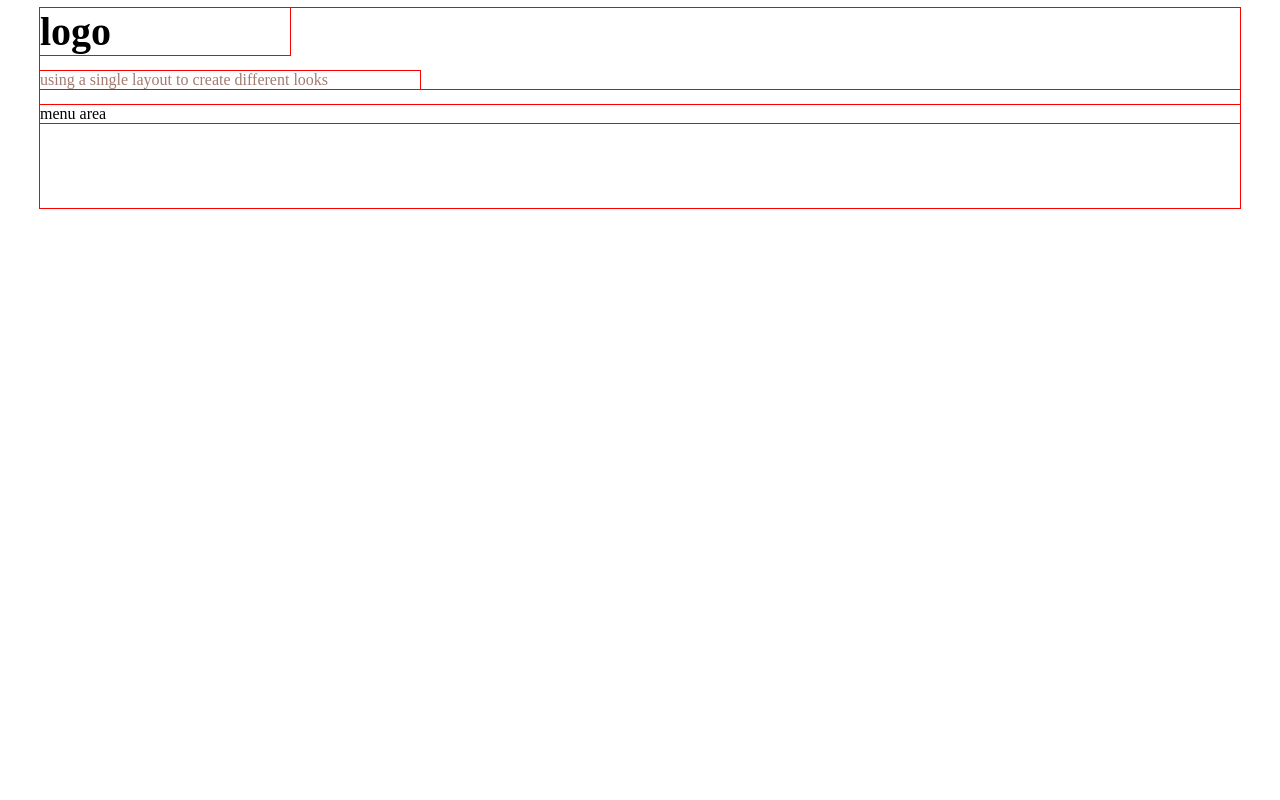
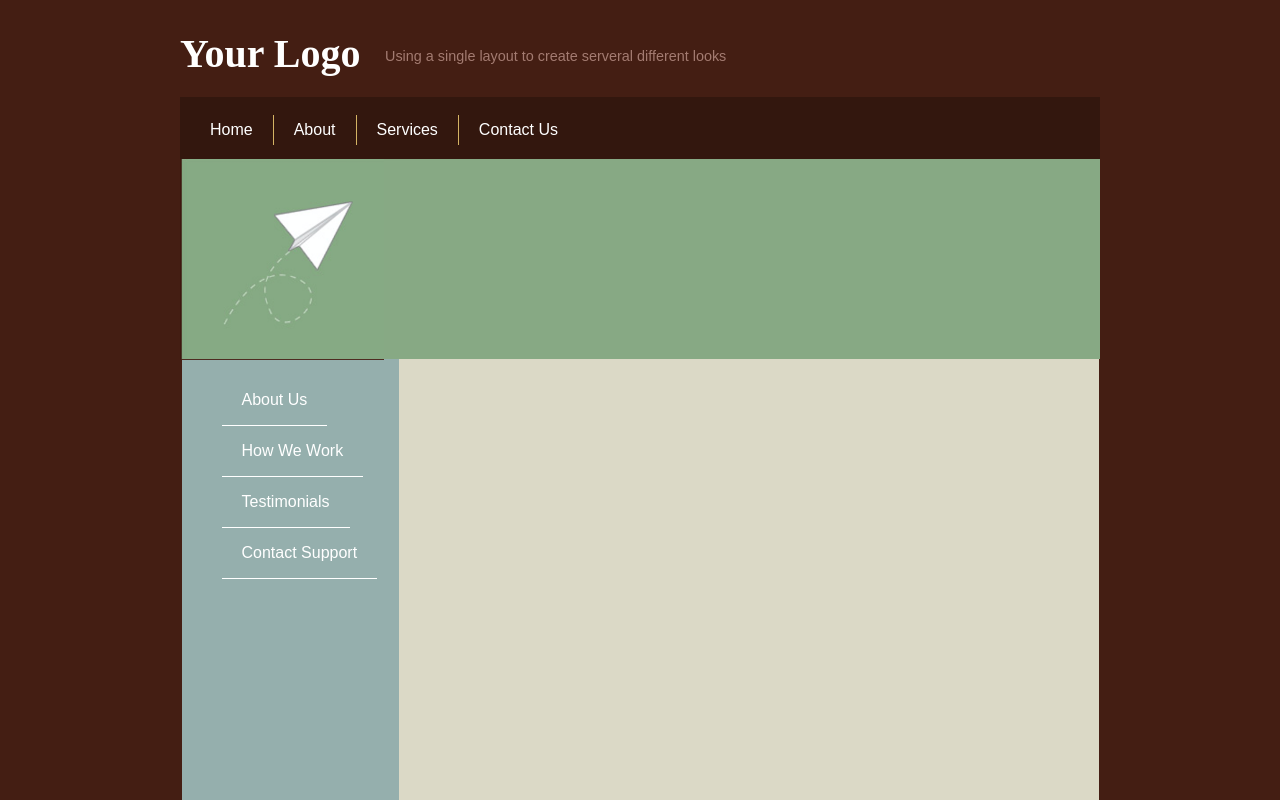
Before and after one commit to Karen-julia/289.101, a plain HTML site: page workshop 3/divlayer/index.html in a window 1280 px wide. Shown: the top 800 px of the page. Drawn offline with Linux system fonts and the light colour scheme.

Commit message:
tried to finish

```diff
--- a/workshop 3/divlayer/index.html
+++ b/workshop 3/divlayer/index.html
@@ -1,33 +1,56 @@
 <!DOCTYPE html>
 <html>
 
-<head>
-    <title> div based layout CSS</title>
-
-    <link rel="stylesheet" href="style.css">
-
+    <head>
+         <link rel="stylesheet" href="style.css" />
     </head>
 
     <body>
 
-        <div class="container">
+    <div class="LogoContainer">
 
-    <div class="header">
+        <div class="logo">
+            Your Logo
+        </div>
 
-        <div>
-           <div class="logo">
-               logo
+        <div class="slogan">
+            Using a single layout to create serveral different looks
+        </div>
+
+     </div>
+
+        <div class="nav">
+            <ol>
+                <li> Home </li>
+                <li> About </li>
+                <li> Services </li>
+                <li> Contact Us </li>
+            </ol>
+        </div>
+
+        <div class="green">
+
+            <img src="plane.png" alt="flying paper plane" height="201" width="204"> <h1 align="center"> </h1>
+
             </div>
 
-            <div class="slogan">
-                <p> using a single layout to create different looks</p>
-            </div>
+        <div class=" yellow">
+
+
+            <div class="blue">
+
+            <div class="nav2">
+            <ol>
+                <li> About Us </li>
+                <li> How We Work </li>
+                <li> Testimonials </li>
+                <li> Contact Support </li>
+            </ol>
 
         </div>
 
-        <div> menu area </div>
 
-            </div>
-    </div>
+        </div>
+        </div>
     </body>
 </html>
--- a/workshop 3/divlayer/style.css
+++ b/workshop 3/divlayer/style.css
@@ -1,24 +1,95 @@
-div {
-    outline: 1px solid red;
+body {
+    background-color: #441E13;
+    color: white;
 }
 
-.container{
-    width:1200px;
+div{
+
+}
+
+.logo{
+    width: 205px;
+    float: left;
+    color: white;
+    font-size: 2.5rem;
+    font-weight: bold;
+
+}
+
+.slogan{
+    Width: 380px;
+    float: left;
+    color: #a37b71;
+    font-family: sans-serif;
+    font-size: 0.9rem;
+    margin-top: 18px;
+}
+
+.LogoContainer {
+    max-width: 920px;
     margin-left: auto;
     margin-right: auto;
+    margin-top: 30px;
+    overflow: hidden;
 }
 
-.header{
+.nav{
+    background-color: rgba(0,0,0,0.25);
+    height: 62px;
+    margin-left: auto;
+    margin-right: auto;
+    margin-top: 20px;
+    max-width: 920px;
+}
+
+.nav ol{
+    padding:18px 10px;
+}
+
+.nav li{
+    border-right: 1px solid #D4B364;
+    display: block;
+    float: left;
+    font-family: sans-serif;
+    padding: 6px 20px;
+}
+
+.nav li:last-child {
+    border-right: none;
+}
+
+.green {
+    background-color: #87a984;
+    width: 920px;
     height: 200px;
-    width: 100%;
+    float: auto;
+    margin: auto;
 }
-.logo{
-    width:250px;
-    font-size: 2.5rem;
-    font-weight: bold;
+
+.yellow {
+    background-color: #DBD9C6;
+    width: 917px;
+    height: 900px;
+    float: auto;
+    margin: auto;
 }
-.slogan{
-    width:380px;
-    Color: #a37b71
+
+.blue {
+    background-color: #95AFAD;
+    width: 217px;
+    height: 900px;
+    float: left;
+    margin: auto;
+}
+
+.nav2 li{
+    border-bottom: 1px solid #ffffff;
+    display: block;
+    float: left;
+    font-family: sans-serif;
+    padding: 16px 20px;
+}
+
+.h1{
 
 }
--- a/workshop 3/style.css
+++ b/workshop 3/style.css
@@ -1,25 +1,4 @@
-.violet{
-    color:violet
+.body {
+    background-color: #441E13;
+    color: white;
 }
-
-.box1{
-    width: 200px;
-    height: 200px;
-    background-color: red;
-    float:left;
-
-}
-.box2{
-    width: 200px;
-    height: 200px;
-    background-color: blue;
-    float:right;
-}
-
-.container{
-    width:400px;
-    height: 200px;
-    margin-left: auto;
-    margin-right: auto;
-
-}
```
Also changed, not shown: workshop 3/divlayer/plane.png (added), 3 other files.
